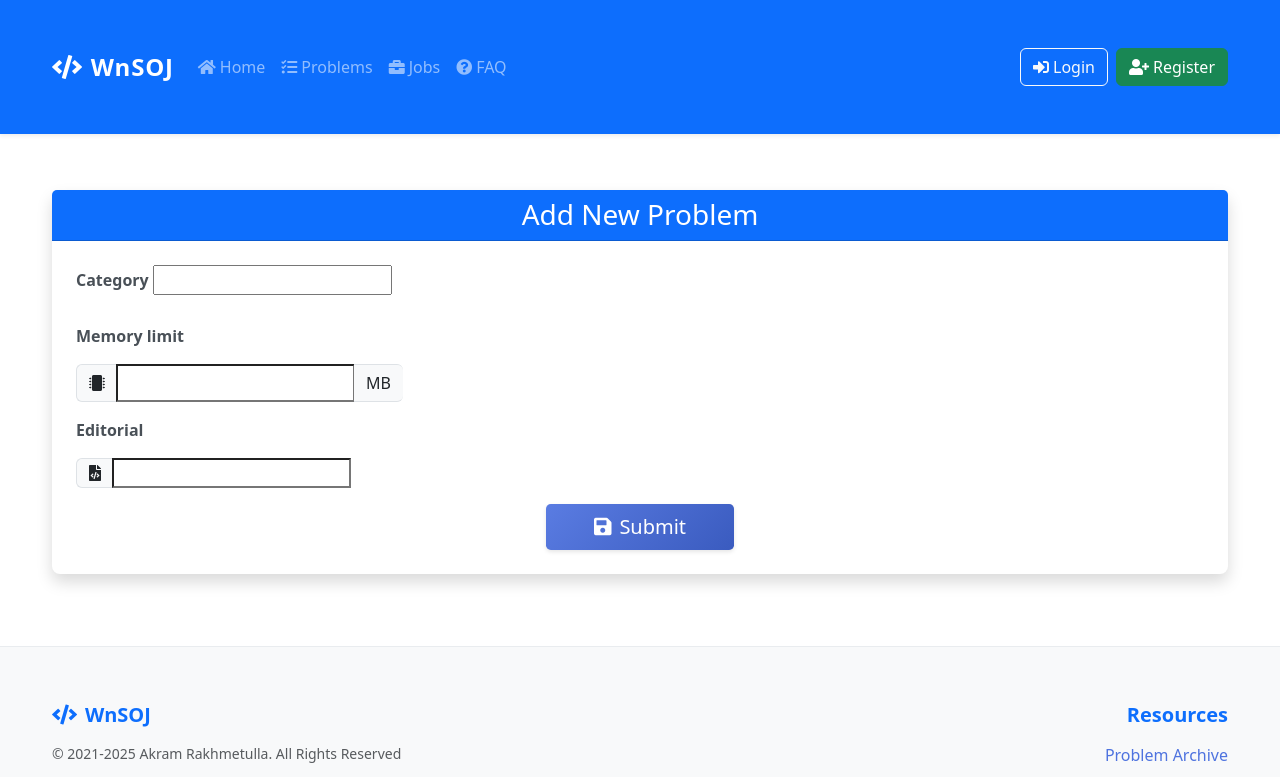
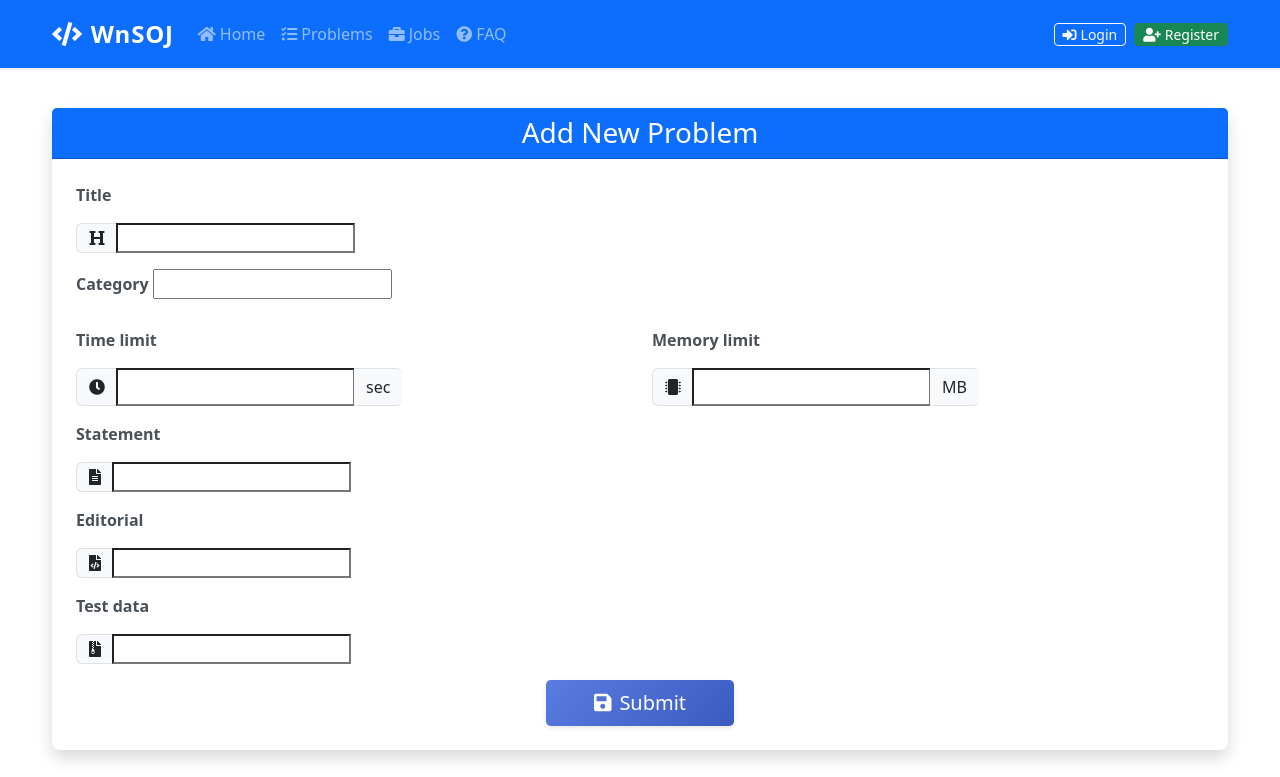
Before and after one commit to spike1236/WnSOJ, a Python web app: template templates/problemset/add_problem.html in a window 1280 px wide. Shown: the top 777 px of the page. Run offline with Jinja, Linux system fonts and the light colour scheme; the template is opened without the code that fills it: most values are stand-ins (such as "Sample title", 1, 10 or a date in 2020); form fields are guessed from the names that the template uses.

Commit message:
fixed UI

```diff
--- a/static/css/main.css
+++ b/static/css/main.css
@@ -141,26 +214,22 @@ input[type="file"]::file-selector-button:hover {
     display: inline-block;
 }
 
-/* Helper text styling */
 .form-text.text-muted {
     font-size: 0.85rem;
     margin-top: 0.25rem;
 }
 
-/* Problem list page styling */
 .section-header {
     margin-bottom: 1.5rem;
     padding-bottom: 0.5rem;
     border-bottom: 2px solid #e9ecef;
 }
 
-/* Container styling */
 .container {
     max-width: 1200px;
-    margin: 2rem auto;
+    margin: 1rem auto;
 }
 
-/* Profile page styling */
 .main-body {
     padding: 15px;
 }
--- a/templates/base.html
+++ b/templates/base.html
@@ -14,20 +14,24 @@
     <!-- Custom CSS -->
     <link rel="stylesheet" type="text/css" href="/static/css/main.css"/>
 
-    <!-- Bootstrap JS -->
-    <script src="/static/js/jquery_1.11.1_min.js"></script>
-    <script src="/static/js/bootstrap.bundle.min.js"></script>
-    <script src="/static/js/bootstrap.js"></script>
-
     <title>{{ title }}</title>
 </head>
 <body>
-    <!-- Flash messages -->
+    <!-- Fixed-position flash messages container -->
     {% if messages %}
-    <div class="container mt-3">
+    <div class="alert-container">
         {% for message in messages %}
-            <div class="alert alert-{{ message.tags }} alert-dismissible fade show" role="alert">
-                <i class="fa fa-info-circle me-2"></i>{{ message }}
+            <div class="alert alert-floating alert-{{ message.tags }} alert-dismissible fade show" role="alert">
+                {% if message.tags == 'success' %}
+                    <i class="fa fa-check-circle me-2"></i>
+                {% elif message.tags == 'error' or message.tags == 'danger' %}
+                    <i class="fa fa-exclamation-circle me-2"></i>
+                {% elif message.tags == 'warning' %}
+                    <i class="fa fa-exclamation-triangle me-2"></i>
+                {% else %}
+                    <i class="fa fa-info-circle me-2"></i>
+                {% endif %}
+                {{ message }}
                 <button type="button" class="btn-close" data-bs-dismiss="alert" aria-label="Close"></button>
             </div>
         {% endfor %}
@@ -35,10 +39,10 @@
     {% endif %}
 
     <!-- Navigation -->
-    <header class="mb-4">
-        <nav class="navbar navbar-dark bg-primary navbar-expand-lg shadow-sm">
+    <header class="mb-2">
+        <nav class="navbar navbar-dark bg-primary navbar-expand-lg shadow-sm py-0">
             <div class="container">
-                <a class="navbar-brand fw-bold" href="/">
+                <a class="navbar-brand fw-bold py-0" href="/">
                     <i class="fa fa-code me-2"></i>WnSOJ
                 </a>
                 <button class="navbar-toggler" type="button" data-bs-toggle="collapse" data-bs-target="#navbarCollapse"
@@ -47,24 +51,24 @@
                 </button>
 
                 <div class="collapse navbar-collapse" id="navbarCollapse">
-                    <ul class="navbar-nav me-auto mb-2 mb-lg-0">
+                    <ul class="navbar-nav me-auto mb-0">
                         <li class="nav-item">
-                            <a class="nav-link {% if navbar_item_id == 1 %}active{% endif %}" href="/home">
+                            <a class="nav-link py-0 {% if navbar_item_id == 1 %}active{% endif %}" href="/home">
                                 <i class="fa fa-home me-1"></i>Home
                             </a>
                         </li>
                         <li class="nav-item">
-                            <a class="nav-link {% if navbar_item_id == 2 %}active{% endif %}" href="/problems">
+                            <a class="nav-link py-0 {% if navbar_item_id == 2 %}active{% endif %}" href="/problems">
                                 <i class="fa fa-tasks me-1"></i>Problems
                             </a>
                         </li>
                         <li class="nav-item">
-                            <a class="nav-link {% if navbar_item_id == 3 %}active{% endif %}" href="/jobs">
+                            <a class="nav-link py-0 {% if navbar_item_id == 3 %}active{% endif %}" href="/jobs">
                                 <i class="fa fa-briefcase me-1"></i>Jobs
                             </a>
                         </li>
                         <li class="nav-item">
-                            <a class="nav-link {% if navbar_item_id == 4 %}active{% endif %}" href="/faq">
+                            <a class="nav-link py-0 {% if navbar_item_id == 4 %}active{% endif %}" href="/faq">
                                 <i class="fa fa-question-circle me-1"></i>FAQ
                             </a>
                         </li>
@@ -72,35 +76,35 @@
 
                     <div class="navbar-nav ms-auto">
                         {% if user.is_authenticated %}
-                            <div class="nav-item dropdown me-2">
-                                <a class="nav-link dropdown-toggle d-flex align-items-center" href="#" id="profile_dropdown"
-                                   data-toggle="dropdown" aria-haspopup="true" aria-expanded="false">
-                                   <img src="{{ user.icon64_url }}" class="rounded-circle me-2" style="width: 32px; height: 32px;"
+                            <div class="nav-item dropdown">
+                                <a class="nav-link dropdown-toggle d-flex align-items-center py-0" href="#" role="button"
+                                   data-bs-toggle="dropdown" aria-expanded="false">
+                                   <img src="{{ user.icon64_url }}" class="rounded-circle me-2" style="width: 24px; height: 24px;"
                                         alt="{{ user.username }}" title="{{ user.username }}">
                                    <span class="d-none d-sm-inline">{{ user.username }}</span>
                                 </a>
-                                <div class="dropdown-menu dropdown-menu-end shadow-sm" aria-labelledby="profile_dropdown">
-                                    <a class="dropdown-item" href="/profile/{{ user.username }}">
+                                <ul class="dropdown-menu dropdown-menu-end shadow-sm">
+                                    <li><a class="dropdown-item" href="/profile/{{ user.username }}">
                                         <i class="fa fa-user me-2"></i>Profile
-                                    </a>
-                                    <a class="dropdown-item" href="/edit_profile">
+                                    </a></li>
+                                    <li><a class="dropdown-item" href="/edit_profile">
                                         <i class="fa fa-edit me-2"></i>Edit Profile
-                                    </a>
-                                    <a class="dropdown-item" href="/submissions?username={{ user.username }}">
+                                    </a></li>
+                                    <li><a class="dropdown-item" href="/submissions?username={{ user.username }}">
                                         <i class="fa fa-code me-2"></i>Submissions
-                                    </a>
-                                    <div class="dropdown-divider"></div>
-                                    <a class="dropdown-item" href="/logout">
+                                    </a></li>
+                                    <li><hr class="dropdown-divider"></li>
+                                    <li><a class="dropdown-item" href="/logout">
                                         <i class="fa fa-sign-out-alt me-2"></i>Logout
-                                    </a>
-                                </div>
+                                    </a></li>
+                                </ul>
                             </div>
                         {% else %}
-                            <div class="d-flex">
-                                <a class="btn btn-outline-light me-2" href="/login">
+                            <div class="d-flex py-1">
+                                <a class="btn btn-outline-light btn-sm py-0 me-2" href="/login">
                                     <i class="fa fa-sign-in-alt me-1"></i>Login
                                 </a>
-                                <a class="btn btn-success" href="/register">
+                                <a class="btn btn-success btn-sm py-0" href="/register">
                                     <i class="fa fa-user-plus me-1"></i>Register
                                 </a>
                             </div>
@@ -140,5 +144,27 @@
             </div>
         </div>
     </footer>
+
+    <!-- jQuery must be loaded before Bootstrap JS -->
+    <script src="/static/js/jquery_1.11.1_min.js"></script>
+
+    <!-- Bootstrap Bundle with Popper -->
+    <script src="/static/js/bootstrap.bundle.min.js"></script>
+
+    <!-- Simple alert auto-dismiss script -->
+    <script>
+        document.addEventListener('DOMContentLoaded', function() {
+            // Auto-dismiss alerts after 5 seconds
+            const alerts = document.querySelectorAll('.alert-floating');
+            alerts.forEach(function(alert) {
+                setTimeout(function() {
+                    alert.classList.add('fade-out');
+                    setTimeout(function() {
+                        alert.remove();
+                    }, 500);
+                }, 5000);
+            });
+        });
+    </script>
 </body>
 </html>
--- a/templates/problemset/add_problem.html
+++ b/templates/problemset/add_problem.html
@@ -7,6 +7,19 @@
         </div>
         <div class="card-body p-4">
             <form action="" method="post" enctype="multipart/form-data">{{ csrf_input }}
+                <div class="mb-3">
+                    <label for="{{ form.title.id_for_label }}" class="form-label fw-bold">{{ form.title.label }}</label>
+                    <div class="input-group">
+                        <span class="input-group-text"><i class="fa fa-heading"></i></span>
+                        {{ form.title }}
+                    </div>
+                    {% for error in form.title.errors %}
+                        <div class="alert alert-danger mt-2 py-2" role="alert">
+                            <i class="fa fa-exclamation-circle me-2"></i>{{ error }}
+                        </div>
+                    {% endfor %}
+                </div>
+
                 <div class="mb-3">
                     <label for="{{ form.category.id_for_label }}" class="form-label fw-bold">{{ form.category.label }}</label>
                     {{ form.category }}
@@ -19,6 +32,19 @@
                 </div>
 
                 <div class="row mb-3">
+                    <div class="col-md-6">
+                        <label for="{{ form.time_limit.id_for_label }}" class="form-label fw-bold">{{ form.time_limit.label }}</label>
+                        <div class="input-group">
+                            <span class="input-group-text"><i class="fa fa-clock"></i></span>
+                            {{ form.time_limit }}
+                            <span class="input-group-text">sec</span>
+                        </div>
+                        {% for error in form.time_limit.errors %}
+                            <div class="alert alert-danger mt-2 py-2" role="alert">
+                                <i class="fa fa-exclamation-circle me-2"></i>{{ error }}
+                            </div>
+                        {% endfor %}
+                    </div>
                     <div class="col-md-6">
                         <label for="{{ form.memory_limit.id_for_label }}" class="form-label fw-bold">{{ form.memory_limit.label }}</label>
                         <div class="input-group">
@@ -35,6 +61,20 @@
                 </div>
 
                 <div class="mb-3">
+                    <label for="{{ form.statement.id_for_label }}" class="form-label fw-bold">{{ form.statement.label }}</label>
+                    <div class="input-group">
+                        <span class="input-group-text"><i class="fa fa-file-alt"></i></span>
+                        {{ form.statement }}
+                    </div>
+                    <div class="form-text text-muted">{{ form.statement.help_text }}</div>
+                    {% for error in form.statement.errors %}
+                        <div class="alert alert-danger mt-2 py-2" role="alert">
+                            <i class="fa fa-exclamation-circle me-2"></i>{{ error }}
+                        </div>
+                    {% endfor %}
+                </div>
+
+                <div class="mb-3">
                     <label for="{{ form.editorial.id_for_label }}" class="form-label fw-bold">{{ form.editorial.label }}</label>
                     <div class="input-group">
                         <span class="input-group-text"><i class="fa fa-file-code"></i></span>
@@ -42,6 +82,20 @@
                     </div>
                     <div class="form-text text-muted">{{ form.editorial.help_text }}</div>
                     {% for error in form.editorial.errors %}
+                        <div class="alert alert-danger mt-2 py-2" role="alert">
+                            <i class="fa fa-exclamation-circle me-2"></i>{{ error }}
+                        </div>
+                    {% endfor %}
+                </div>
+
+                <div class="mb-3">
+                    <label for="{{ form.test_data.id_for_label }}" class="form-label fw-bold">{{ form.test_data.label }}</label>
+                    <div class="input-group">
+                        <span class="input-group-text"><i class="fa fa-file-archive"></i></span>
+                        {{ form.test_data }}
+                    </div>
+                    <div class="form-text text-muted">{{ form.test_data.help_text }}</div>
+                    {% for error in form.test_data.errors %}
                         <div class="alert alert-danger mt-2 py-2" role="alert">
                             <i class="fa fa-exclamation-circle me-2"></i>{{ error }}
                         </div>
```
Also changed, not shown: other parts of static/css/main.css (+86 -27 lines).
